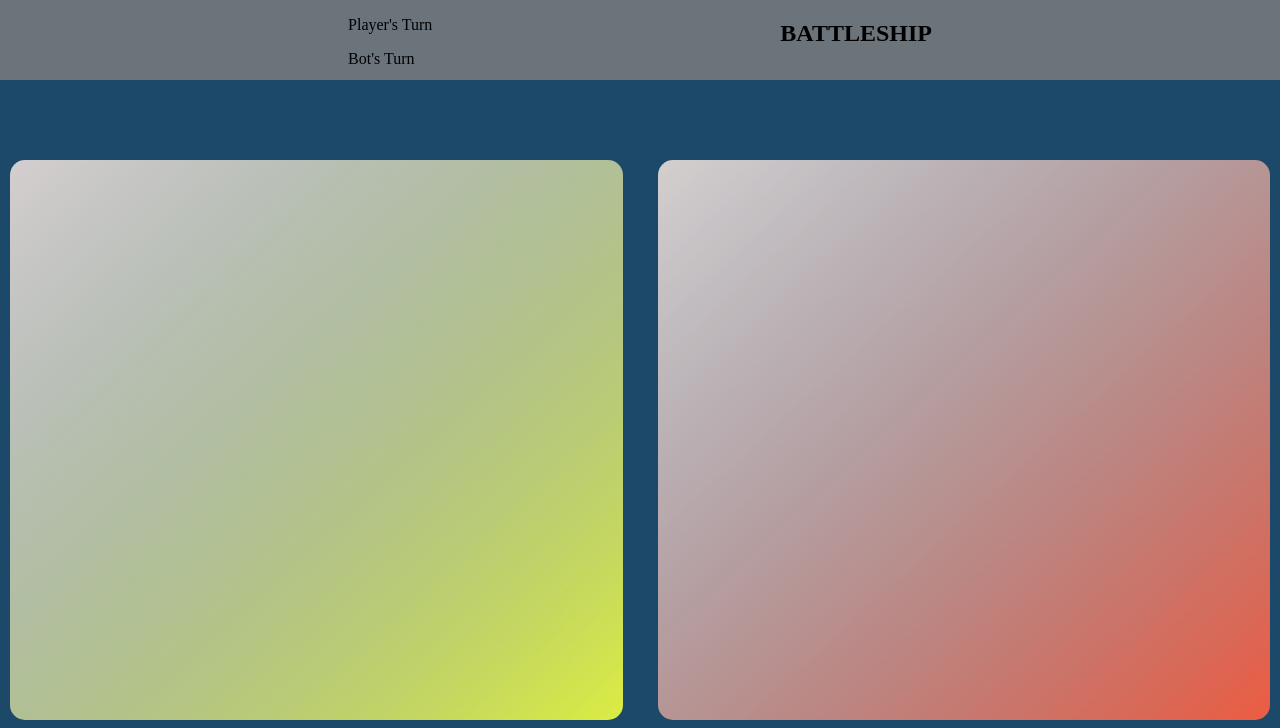
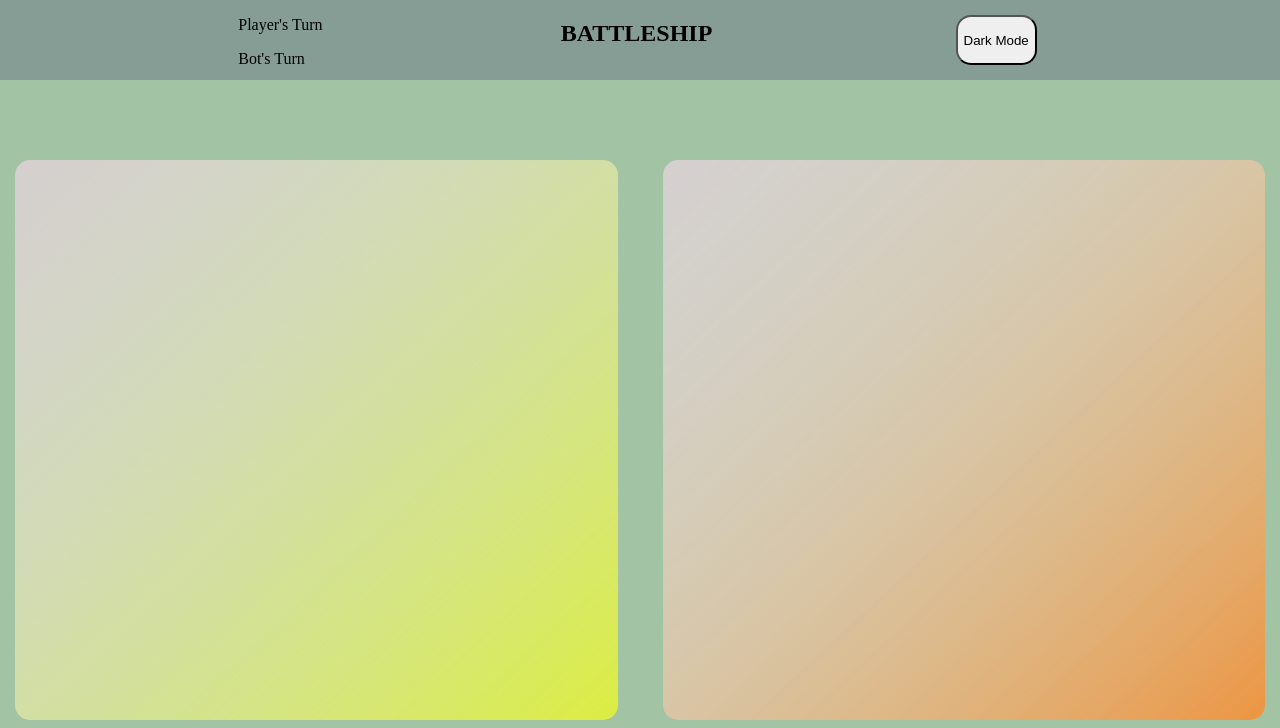
Before and after one commit to MR-Farabough/battleShip, a website: page index.html in a window 1280 px wide. Shown: the top 728 px of the page. Drawn offline with Linux system fonts and the light colour scheme.

Commit message:
Light mode Dark mode

```diff
--- a/index.html
+++ b/index.html
@@ -6,7 +6,7 @@
     <meta name="viewport" content="width=device-width, initial-scale=1.0">
     <title>Battleship</title>
     <link rel="stylesheet" href="style.css">
-    <script src="index.js"></script>
+    <script src="index.js" defer></script>
 </head>
 <body>
     <div class="header">
@@ -15,6 +15,7 @@
             <p>Bot's Turn</p>
         </div>
         <h2 class="title">BATTLESHIP</h2>
+        <button class="colorMode">Dark Mode</button>
     </div>
     <div class="game-boards">
         <div class="card-one"></div>
--- a/style.css
+++ b/style.css
@@ -1,11 +1,31 @@
+:root {
+    --lightModeHeader: #869d96;
+    --darkModeHeader: rgb(72, 94, 114);
+    --lightModeBackGround: #a2c3a4;
+    --darkModeBackGround: rgb(28, 72, 105);
+    --lightModePlayer: rgb(220, 237, 66);
+    --darkModePlayer: rgb(59, 142, 42);
+    --lightModeBot: rgb(237, 149, 66);
+    --darkModeBot: rgb(237, 74, 66);
+    --lightModeGrey: rgb(213, 207, 207);
+    --darkModeGrey: rgb(173, 169, 169);
+}
+
 body {
     margin: 0px;
-    background-color: rgb(28, 72, 105);
+    background-color: var(--lightModeBackGround);
     box-sizing: border-box;
 }
 
+.colorMode {
+    margin: 5px;
+    height: 50px;
+    border-radius: 15px;
+    margin-top: 15px;
+}
+
 .game-boards {
-    background-color: rgb(28, 72, 105);
+    background-color: var(--lightModeBackGround);
     display: flex;
     justify-content: space-around;
     align-items: center;
@@ -13,7 +33,7 @@ body {
 }
 
 .header {
-    background-color: rgba(128, 128, 128, 0.791);
+    background-color: var(--lightModeHeader);
     display: flex;
     justify-content: space-evenly;
     max-height: 80px;
@@ -29,21 +49,21 @@ body {
     height: 650px;
     max-height: 70vh;
     width: 700px;
-    max-width: 50vw;
-    margin-right: 10px;
-    margin-left: 10px;
+    min-width: 150px;
+    margin-right: 15px;
+    margin-left: 15px;
 }
 
 .card-one {
     background:
-        linear-gradient(to right bottom, rgb(213, 207, 207), transparent),
-        linear-gradient(to left top, rgb(220, 237, 66), transparent);
+        linear-gradient(to right bottom, var(--lightModeGrey), transparent),
+        linear-gradient(to left top, var(--lightModePlayer), transparent);
 }
 
 .card-two {
     background:
-        linear-gradient(to right bottom, rgb(213, 207, 207), transparent),
-        linear-gradient(to left top, rgb(237, 92, 66), transparent);
+        linear-gradient(to right bottom, var(--lightModeGrey), transparent),
+        linear-gradient(to left top, var(--lightModeBot), transparent);
 }
 
 .github-logo {
```
